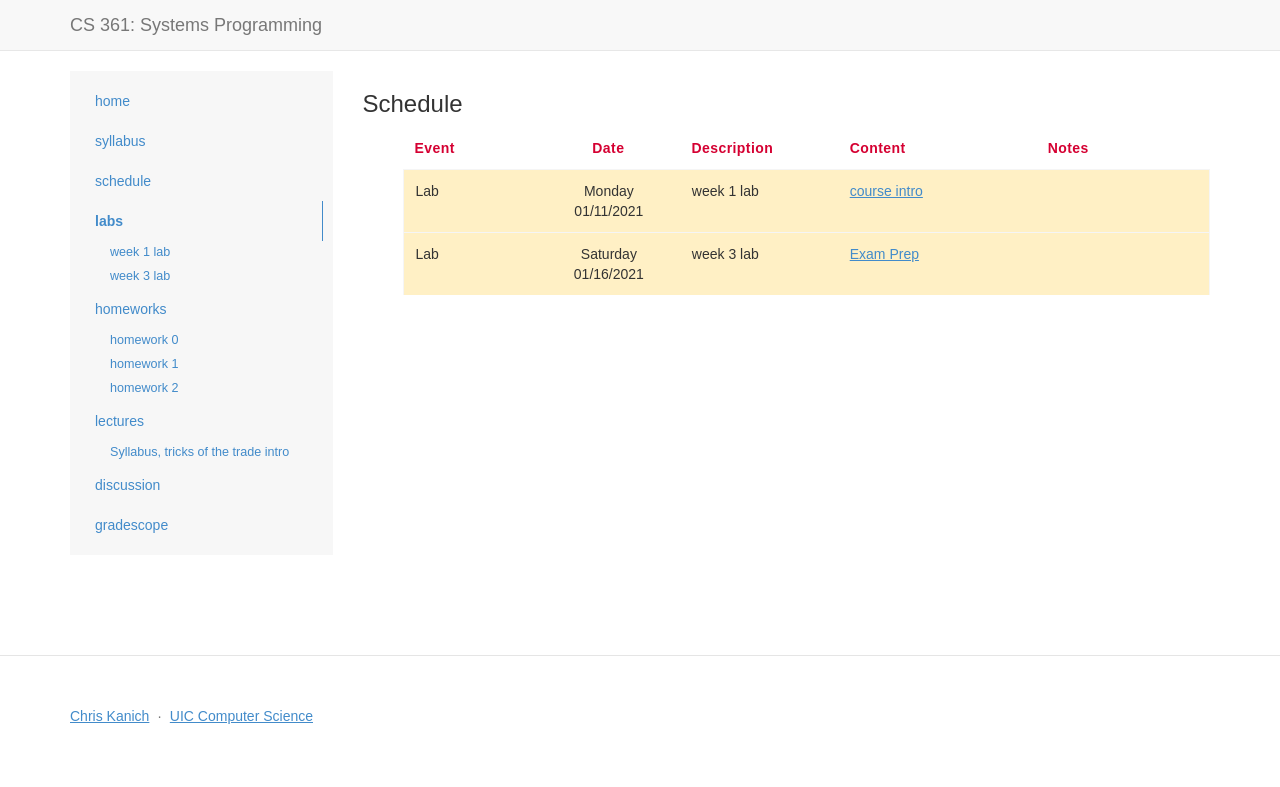
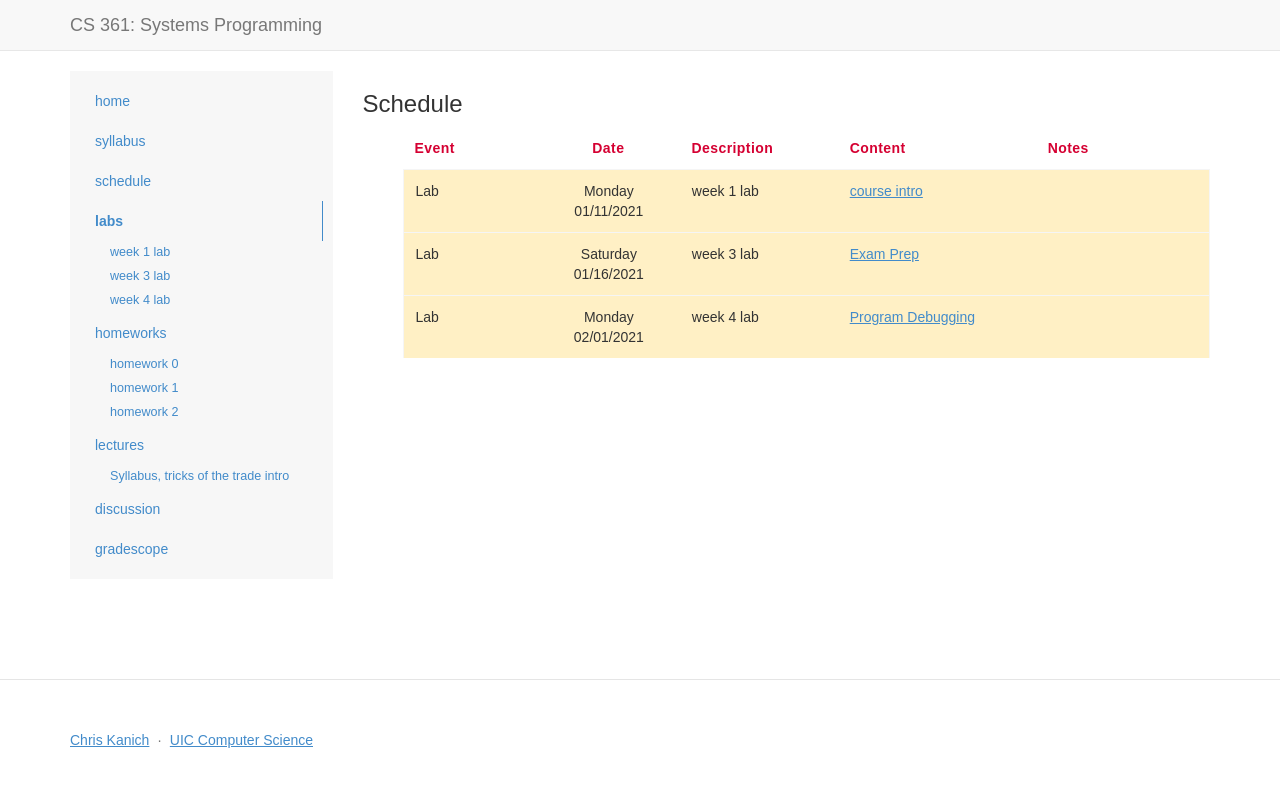
Before and after one commit to csatuic/cs361-website-old, a Jekyll site: the page built from labs.md, in a window 1280 px wide. Shown: the top 787 px of the page. Built offline with Jekyll 4.4.1, drawn with Linux system fonts in a browser that asks for light colours; some web fonts are replaced; part of the change alters nothing that is shown.

Commit message:
lab3 write up (#18)

```diff
--- a/_config.yml
+++ b/_config.yml
@@ -8,8 +8,8 @@ personal: "https://www.cs.uic.edu/~ckanich/"
 gradescope: "https://www.gradescope.com/courses/225629"
 discussion: "https://piazza.com/uic/spring2021/cs361"
 playlist: https://www.youtube.com/playlist?list=PLhy9gU5W1fvUND_5mdpbNVHC1WCIaABbP
-# This is still the fall 2020 eval link:
-eval_link: https://docs.google.com/forms/d/e/1FAIpQLSdcaKpVZBvGb20ji1OR1rB0xQKsA6tHsB0Jwq-i-LKhWJ1N9g/viewform
+# Updated to the Spring 2021 eval link:
+eval_link: https://docs.google.com/forms/d/e/1FAIpQLSe84HbBA2C3J7NEUBLEfzzbF4L9_BuCuTJPSso83y4K7UWPZQ/viewform
 
 
 dateformat: "%m/%d/%Y"
--- /dev/null
+++ b/_labs/lab3.md
@@ -0,0 +1,125 @@
+---
+title: week 4 lab
+description: Program Debugging
+layout: default
+due: Monday, Februrary 1st 5pm Chicago time
+date: 2021-02-01T17:00:00
+# notes get passed through markdownify
+github_link: https://classroom.github.com/a/-Br3s7dU
+# skeleton_repo: csatuic/cs361-lab4-skeleton
+pairings: https://docs.google.com/spreadsheets/d/1UzNHmKtnI5PjRSwy5UTWnm3Ys15FnLZ9LV19HhO49fk
+---
+
+# Lab 3: {{page.description}}
+In this lab, you will explore some debugging tools which are helpful when trying to debug a fully compiled executable.
+The lab has two deliverables. First, you need to work on your own and complete the Lab 3 assignment on [Gradescope]({{site.gradescope}}). Second, you would do a recap of the activities with your partner. You can find your pairings for the lab in [this sheet]({{page.pairings}}).
+
+## gdb
+
+1.  Before we begin, log in to `systems[1-4].cs.uic.edu` or your docker devcontainer, and accept the assignment at [this github classroom link]({{page.github_link}}) which contains the practice code for this lab session. For this practice session, we are giving you the source code for the files you will be practicing on - in the homework, you will get only the binaries.
+
+2.  Run make to compile the code.
+
+3.  Start running gdb on the `trygdb` binary in gdb with the command
+    `gdb ./trygdb`.
+
+4.  Here are some useful gdb commands for you to use:
+
+    1.  `run` - runs the attached binary
+
+    2.  `list` - prints out the c source code, with line numbers
+
+    3.  `break linenumber` - pauses the code before executing line
+        linenumber
+
+    4.  `continue` - starts the code again after a breakpoint
+
+    5.  `print variable` - prints the current value of variable. You can also use `p variable`.
+
+    6.  `watch variable` - will break when the variable you're watching changes
+
+    7.  `set variable=value` - sets a variable to the value you specify
+
+5.  Use the above commands to answer the questions about gdb on
+    gradescope.
+<!-- <br/><br/> -->
+
+## strace
+
+1.  strace is a debugging program that tells you all of the **system
+    calls** a program makes. System calls are requests a program makes
+    to the operating system - we will go over them in depth in class
+    this week.
+
+2.  Run strace on the trystrace executable with `strace ./trystrace`.
+
+3.  strace will print out a bunch of systems calls, most of which are
+    actually the operating system creating, loading and running the
+    executable. The first line of output we're interested in looks like:\
+    `write(1, "Hello, operating system", 24Hello, operating system\
+    ) = 24"`\
+    Note that this is actually one line `("write(1, "Hello, operating
+    system", 24) = 24")` being interrupted by our program printing.
+
+4.  This line tells us that the system call `write` was called (as a
+    result of our printf call) on the parameters `1, "operating system",
+    24`, and had the return value of 24.
+
+5.  Some helpful strace options to play around with:
+
+    1.  `strace -e write` will only show you the calls to write. (You
+        can substitute your favorite system call for write.)
+
+    2.  `strace -f` will trace any processes spawned by the original
+        process.
+
+    3.  `strace -p pid` will attach strace to the process ID of a
+        running process.
+
+    4.  `strace -s x` will print the first x characters of any string
+        (useful because strace truncates strings by default.)
+
+6.  Answer the questions about strace on gradescope.
+
+## ltrace
+
+1.  ltrace is much the same as strace, except that it prints out calls
+    to shared libraries, rather than system calls.
+
+2.  Run ltrace on the tryltrace executable with `ltrace ./tryltrace`.
+
+3.  Notice that the ltrace output is almost identical to strace, except that it prints out library calls, rather than system calls. Try running both strace and ltrace on both binaries to see the differences in what they print out.
+
+4.  All of the strace options listed above will also work for ltrace.
+
+5.  Answer the questions about ltrace on gradescope.
+
+<!-- 6.  You should now be able to find the secret codes for binaries 0-3 in homework 2. We will go over what you need for binary 4 next week. -->
+
+## Peer evaluation rubric
+
+Please grade your peers out of **3 points** using [this form]({{site.eval_link}}).
+
+| Session | Task | Points |
+|---|---|---|
+| Session A | Walk through the steps of getting answers for question 1, 2 & 3 | 3 points (1 point for each question) |
+| Session B | Walk through the steps of getting answers for question 4, 5 & 6 | 3 points (1 point for each question) |
+{: class="table table-striped"}
+
+## Total grade calculation
+
+| Task | Points |
+|---|---|
+| Turn in a Gradescope assignment | 3 points |
+| Demonstrate your approach to finding the answers | 3 points |
+| Evaluating another student | 3 points |
+| Total points | 9 points |
+{: class="table table-striped"}
+
+## Timing
+
+Start exploring the tools on the practice code individually as soon as the lab section starts. Session A run from 30:40 and session B will run from 40:50.
+
+If your grader isn't in lab, contact the TA and they will either pair you up with someone else or evaluate you. If the person you are in charge of grading isn't in the lab, you can evaluate a TA.
+
+You can **only** evaluate/be evaluated by the person who you are assigned, **or** someone that the TA has designated. Anyone who submits an evaluation besides this will receive a zero for the lab. You will only receive points if you show up in your registered lab section.
```
